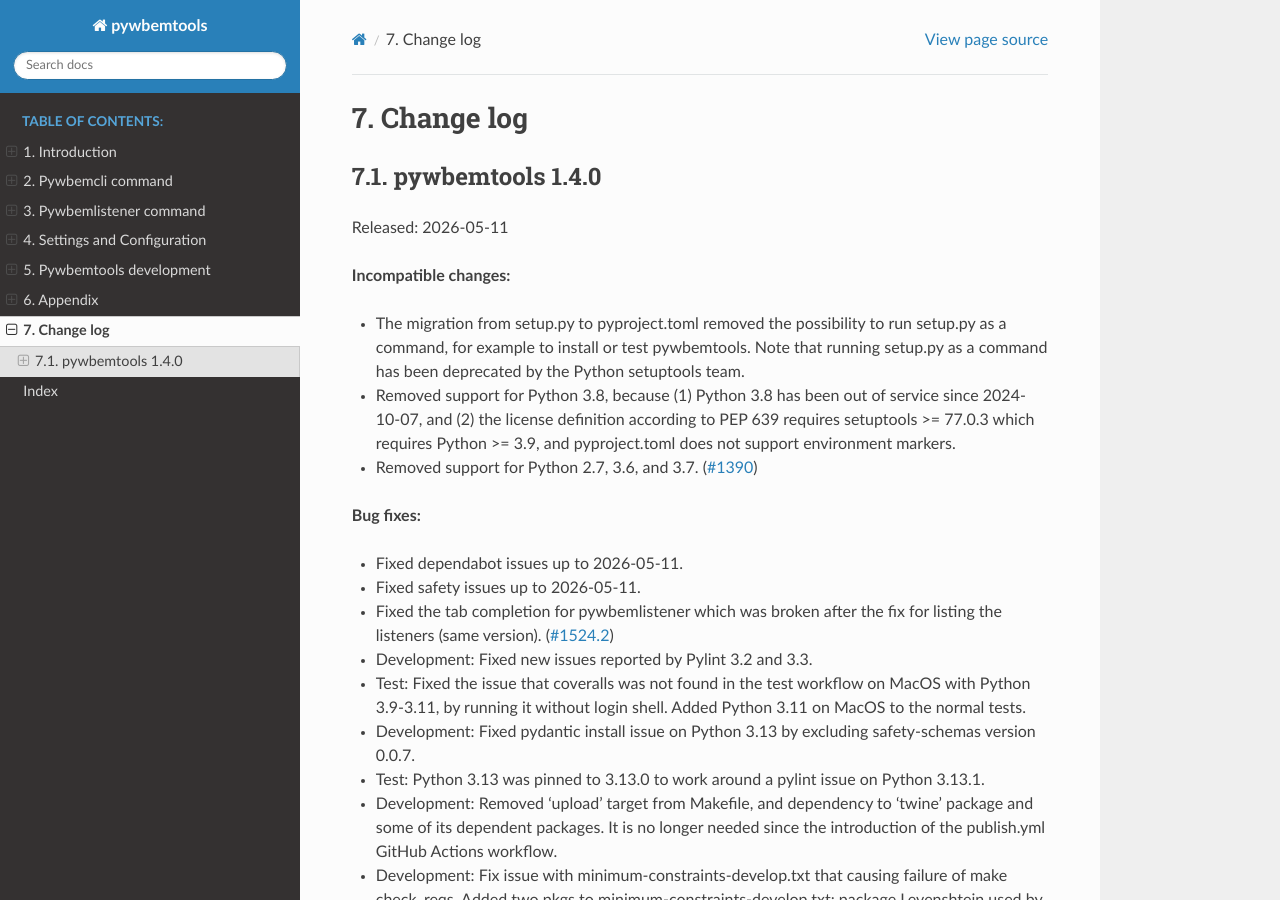
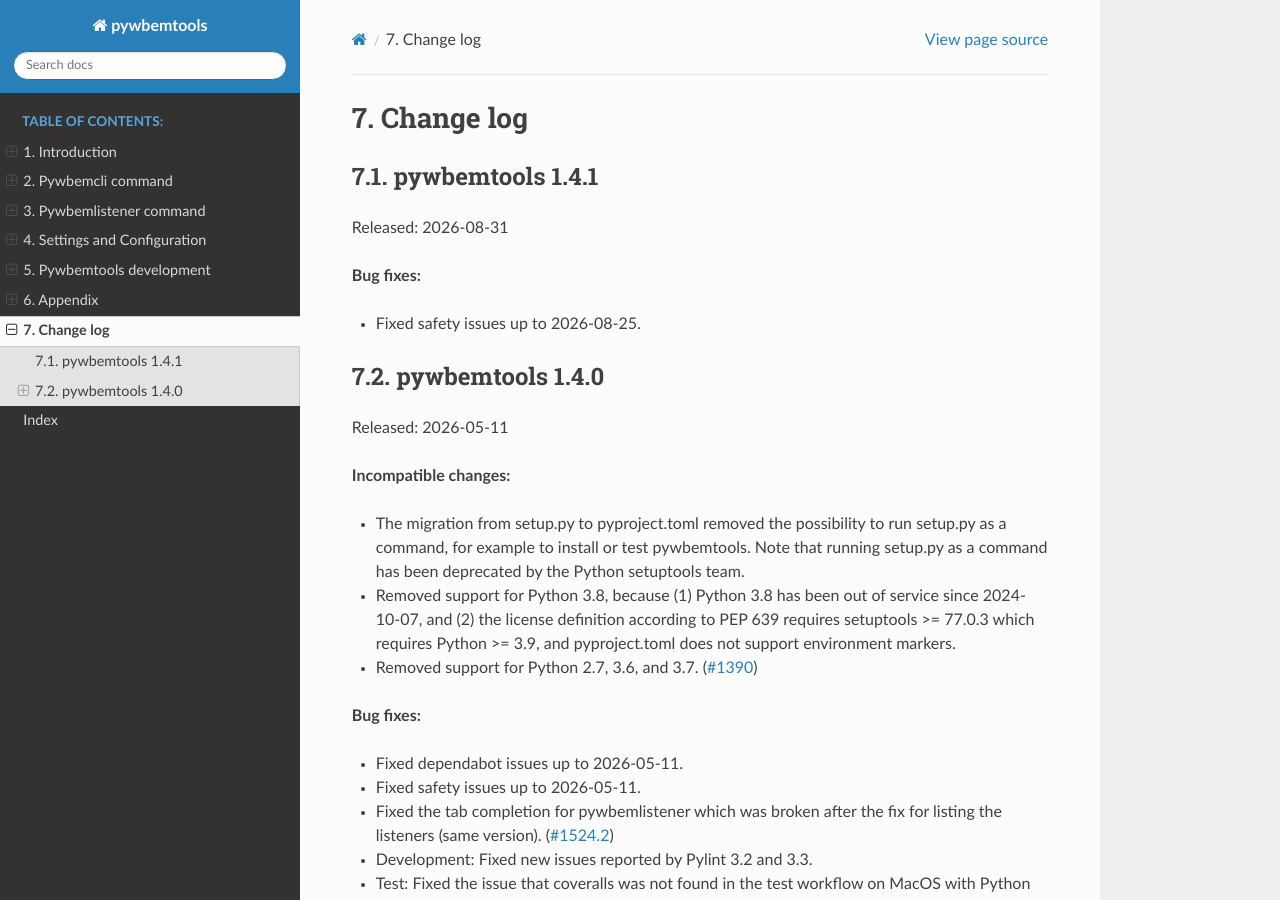
Before and after one commit to pywbem/pywbemtools, a Sphinx documentation site: the page built from docs/changes.rst, in a window 1280 px wide and 900 px high. Built offline with Sphinx 7.4.7 and the Read the Docs theme 3.1.0, drawn with Linux system fonts in a browser that asks for light colours; the version number could not be read and is left out; some of the changed text lies outside the part shown.

Commit message:
Release 1.4.1
Signed-off-by: Andreas Maier <andreas.r.maier@gmx.de>

```diff
--- a/changes/noissue.1.4.1.notshown.rst
+++ /dev/null
@@ -1 +0,0 @@
-Dummy change for starting new version 1.4.1
--- a/changes/noissue.safety.fix.rst
+++ /dev/null
@@ -1 +0,0 @@
-Fixed safety issues up to 2026-08-25.
--- a/docs/changes.rst
+++ b/docs/changes.rst
@@ -15,6 +15,16 @@
    .. include:: tmp_changes.rst
 
 .. towncrier start
+pywbemtools 1.4.1
+^^^^^^^^^^^^^^^^^
+
+Released: 2026-08-31
+
+**Bug fixes:**
+
+* Fixed safety issues up to 2026-08-25.
+
+
 pywbemtools 1.4.0
 ^^^^^^^^^^^^^^^^^
 
```
